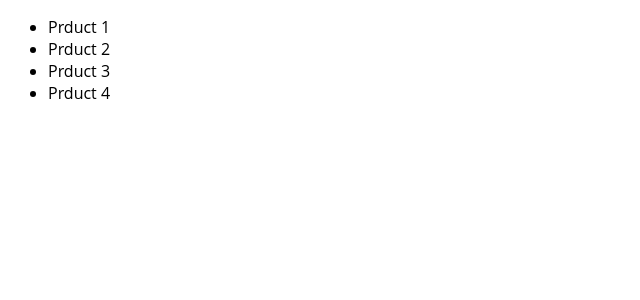
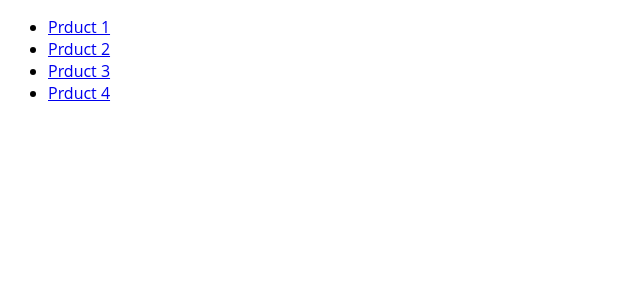
Before and after one commit to gsngdavid/nextjs, a Next.js app in the folder 03-page-pre-rendering/: page / in a window 1280 px wide. Shown: the top 300 px of the page, without its empty margins (0-640 px from the left). Built offline with nearby package versions, Linux system fonts and the light colour scheme.

Commit message:
use getStaticProps to render dynamic pages

```diff
--- a/03-page-pre-rendering/data/dummy-backend.json
+++ b/03-page-pre-rendering/data/dummy-backend.json
@@ -1,8 +1,8 @@
 {
     "products": [
-        {"id": "p1", "title": "Prduct 1"},
-        {"id": "p2", "title": "Prduct 2"},
-        {"id": "p3", "title": "Prduct 3"},
-        {"id": "p4", "title": "Prduct 4"}
+        {"id": "p1", "title": "Prduct 1", "description": "this is product 1"},
+        {"id": "p2", "title": "Prduct 2", "description": "this is product 2"},
+        {"id": "p3", "title": "Prduct 3", "description": "this is product 3"},
+        {"id": "p4", "title": "Prduct 4", "description": "this is product 4"}
       ]
 }
--- a/03-page-pre-rendering/pages/index.js
+++ b/03-page-pre-rendering/pages/index.js
@@ -1,12 +1,16 @@
 import fs from 'fs/promises';
 import path from 'path';
+
+import Link from 'next/link';
 
 function HomePage(props) {
 
   const { products } = props;
 
   return <ul>
-      {products.map(product => <li key={product.id} >{product.title}</li>)}
+      {products.map(product => <li key={product.id} >
+        <Link href={product.id}>{product.title}</Link>
+      </li>)}
     </ul>;
 }
 
```
Also changed, not shown: 03-page-pre-rendering/pages/[prodId].js (added, +41 -0 lines).
